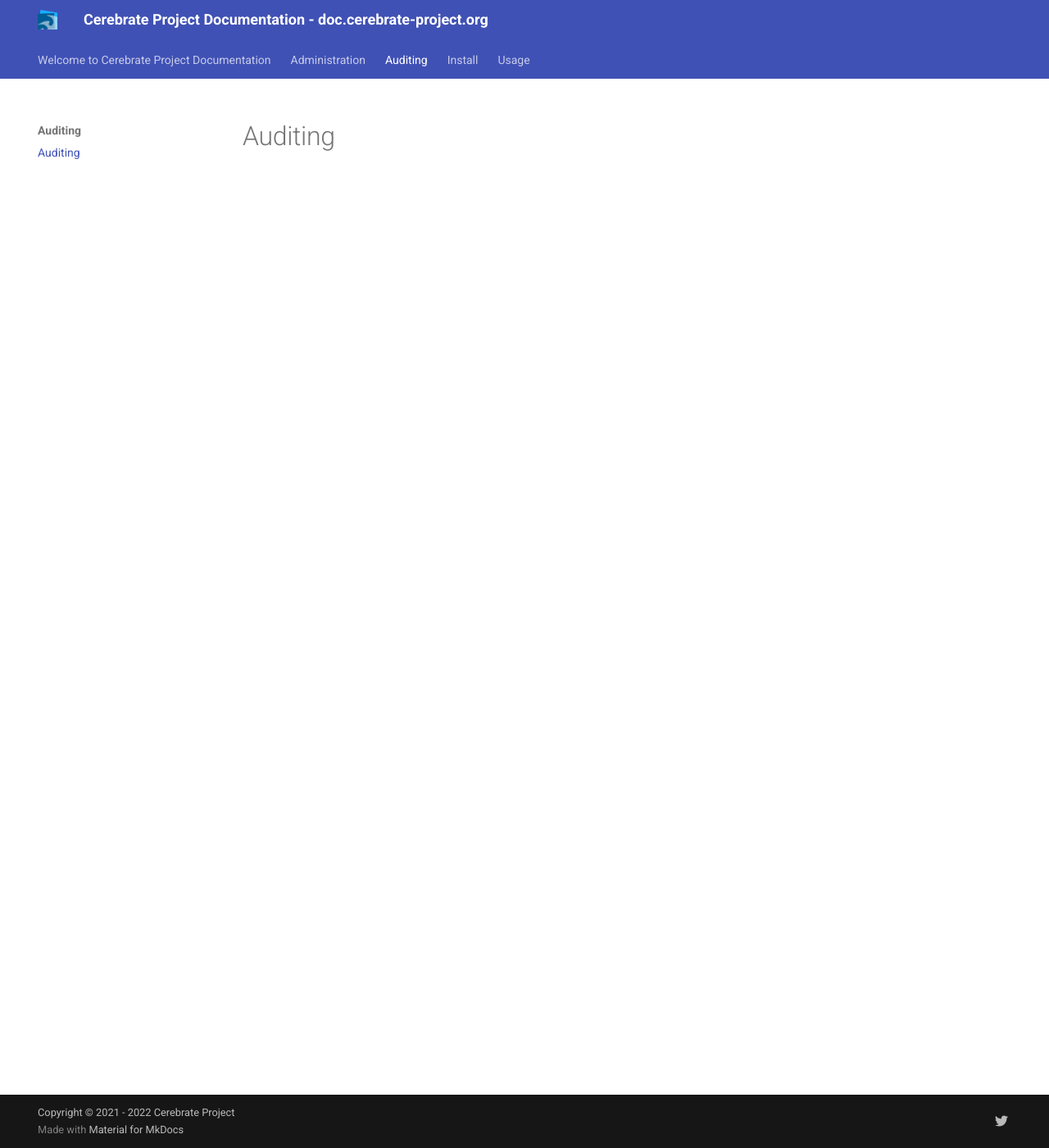
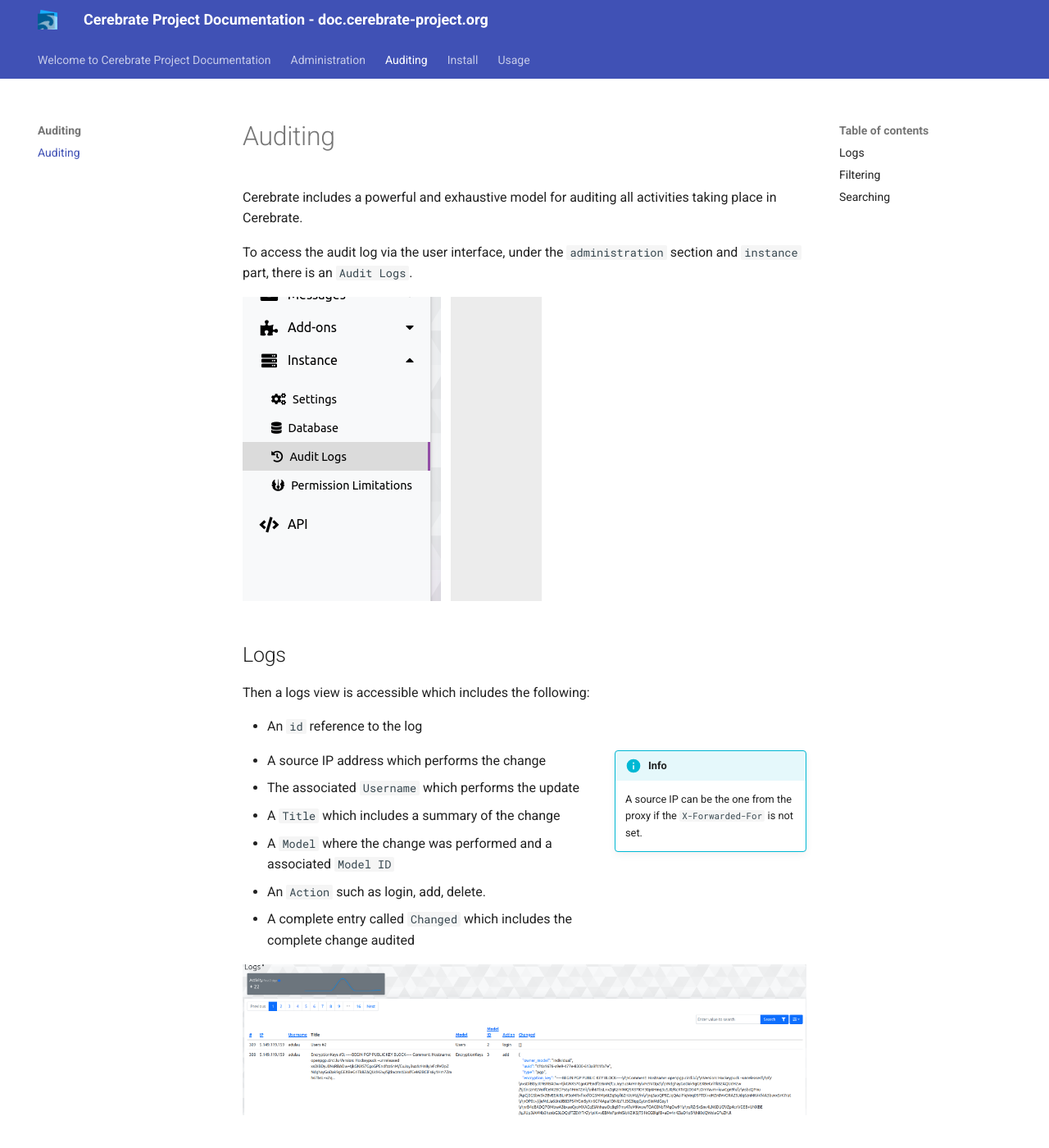
Before and after one commit to cerebrate-project/doc.cerebrate-project.org, an MkDocs documentation site: the page built from docs/auditing/index.md, in a window 1280 px wide and 1400 px high. Shown: the whole window at 82% size. Built offline with MkDocs 1.6.1 and Material for MkDocs 9.7.7, drawn with Linux system fonts in a browser that asks for light colours; some of the changed text lies outside the part shown.

Commit message:
chg: [auditing] updated

```diff
--- a/docs/auditing/index.md
+++ b/docs/auditing/index.md
@@ -1 +1,35 @@
 # Auditing
+
+Cerebrate includes a powerful and exhaustive model for auditing all activities taking place in Cerebrate.
+
+To access the audit log via the user interface, under the `administration` section and `instance` part, there is an `Audit Logs`.
+
+![](/assets/screenshots/auditlogs.png)
+
+## Logs
+
+Then a logs view is accessible which includes the following:
+
+- An `id` reference to the log
+!!! info inline end
+    A source IP can be the one from the proxy if the `X-Forwarded-For` is not set.
+- A source IP address which performs the change
+- The associated `Username` which performs the update
+- A `Title` which includes a summary of the change
+- A `Model` where the change was performed and a associated `Model ID`
+- An `Action` such as login, add, delete.
+- A complete entry called `Changed` which includes the complete change audited
+
+![](/assets/screenshots/auditview.png)
+
+## Filtering
+
+All the columns can be displayed or removed from the view by accessing the right slider:
+
+![](/assets/screenshots/auditcolview.png)
+
+## Searching
+
+A search fields (on top right) allow to search for `model`,`mode_title` and `request_action`:
+
+![](/assets/screenshots/auditsearch.png)
```
Also changed, not shown: docs/assets/screenshots/auditcolview.png (added), docs/assets/screenshots/auditsearch.png (added), docs/assets/screenshots/auditview.png (added).
